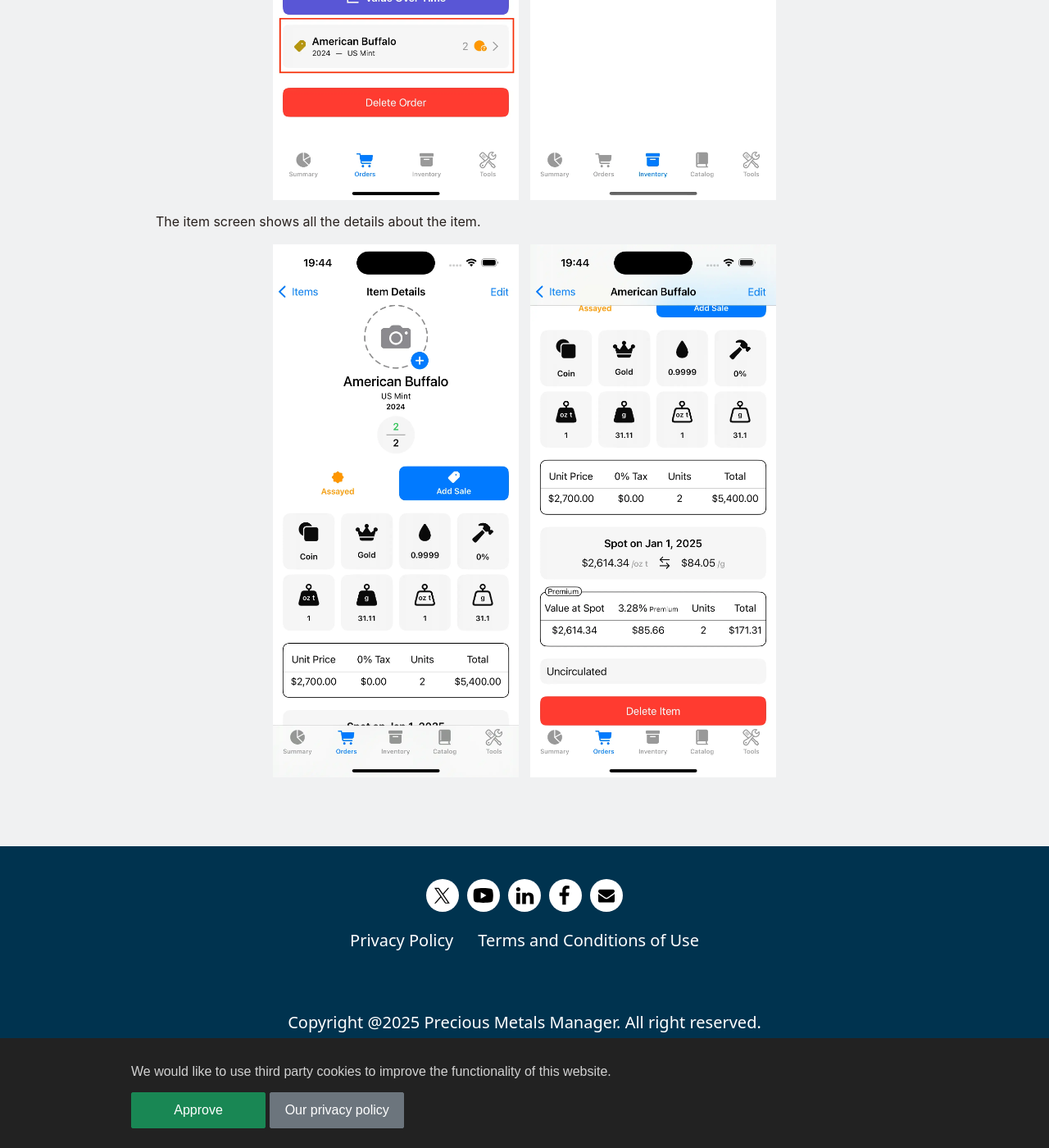
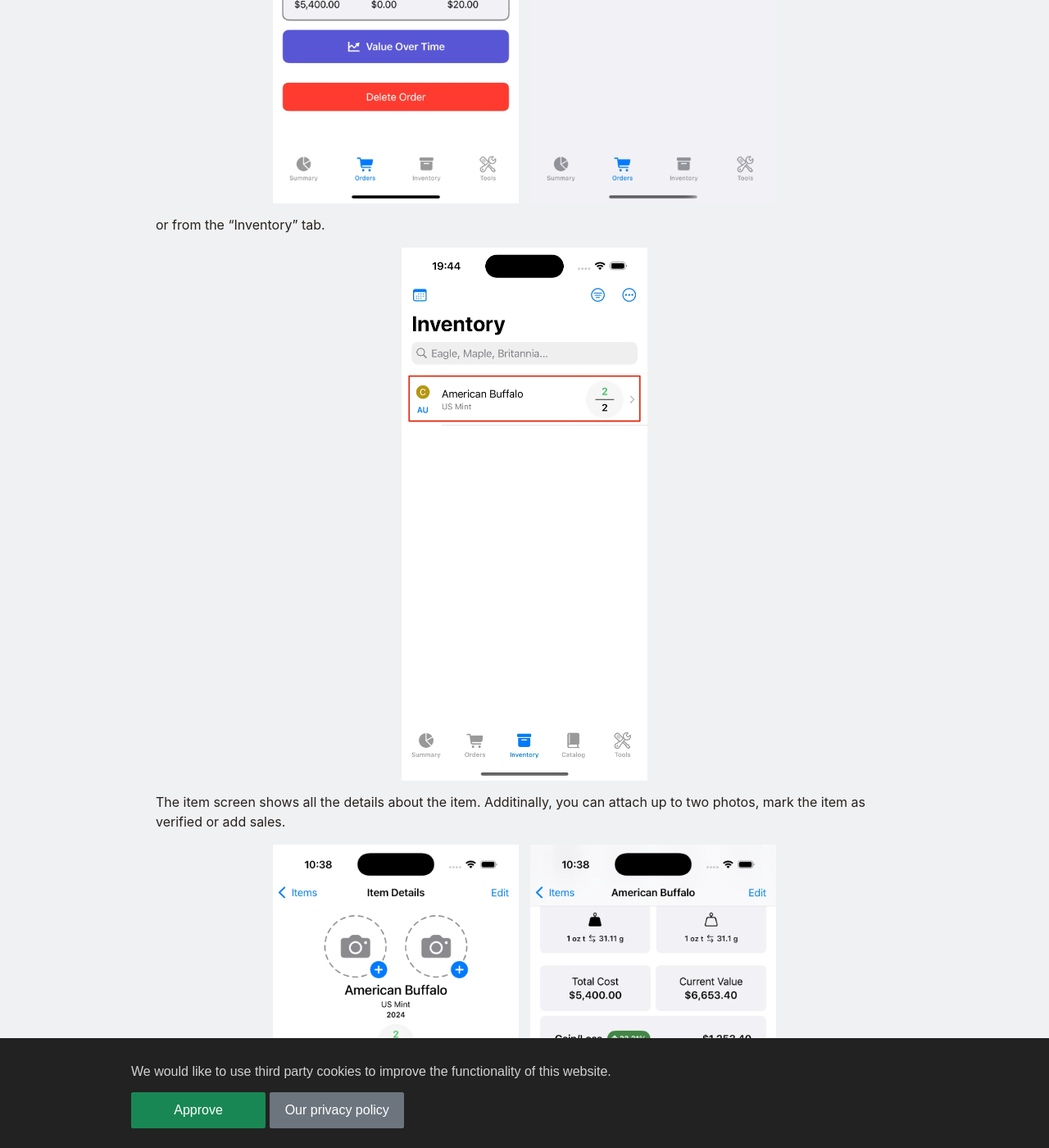
Before and after one commit to Precious-Metals-Manager/precious-metals-manager-landing-page, a Jekyll site: the page built from _getting-started/create-item.md, in a window 1280 px wide and 1400 px high, scrolled down 3588 px. Shown: the whole window at 82% size. Built offline with Jekyll 4.4.1, drawn with Linux system fonts in a browser that asks for light colours; cached includes are drawn as plain includes; nearby versions of some CDN libraries.

Commit message:
Update create item guide

```diff
--- a/_getting-started/create-item.md
+++ b/_getting-started/create-item.md
@@ -60,11 +60,18 @@ Once you have saved an item, you can review it from an "Order" or from the "Inve
 {% include theme-two-images.html
    data_light_1="/assets/images/light/order_details_light.webp"
    data_dark_1="/assets/images/dark/order_details_dark.webp"
-   data_light_2="/assets/images/light/inventory_with_item_light.webp"
-   data_dark_2="/assets/images/dark/inventory_with_item_dark.webp"
+   data_light_2="/assets/images/light/order_items_light.webp"
+   data_dark_2="/assets/images/dark/order_items_dark.webp"
    alt="Order details and inventory" %}
 
-The item screen shows all the details about the item.
+or from the "Inventory" tab.
+
+{% include theme-image.html
+   data_light="/assets/images/light/inventory_with_item_light.webp"
+   data_dark="/assets/images/dark/inventory_with_item_dark.webp"
+   alt="Add item button" %}
+
+The item screen shows all the details about the item. Additinally, you can attach up to two photos, mark the item as verified or add sales.
 
 {% include theme-two-images.html
    data_light_1="/assets/images/light/item_details_1_light.webp"
```
Also changed, not shown: assets/images/dark/item_details_1_dark.webp, assets/images/dark/item_details_2_dark.webp, assets/images/dark/order_details_dark.webp, assets/images/dark/order_items_dark.webp (added), assets/images/dark/tap_on_order_dark.webp, assets/images/light/item_details_1_light.webp, assets/images/light/item_details_2_light.webp, assets/images/light/order_details_light.webp, assets/images/light/order_items_light.webp (added), assets/images/light/tap_on_order_light.webp.
